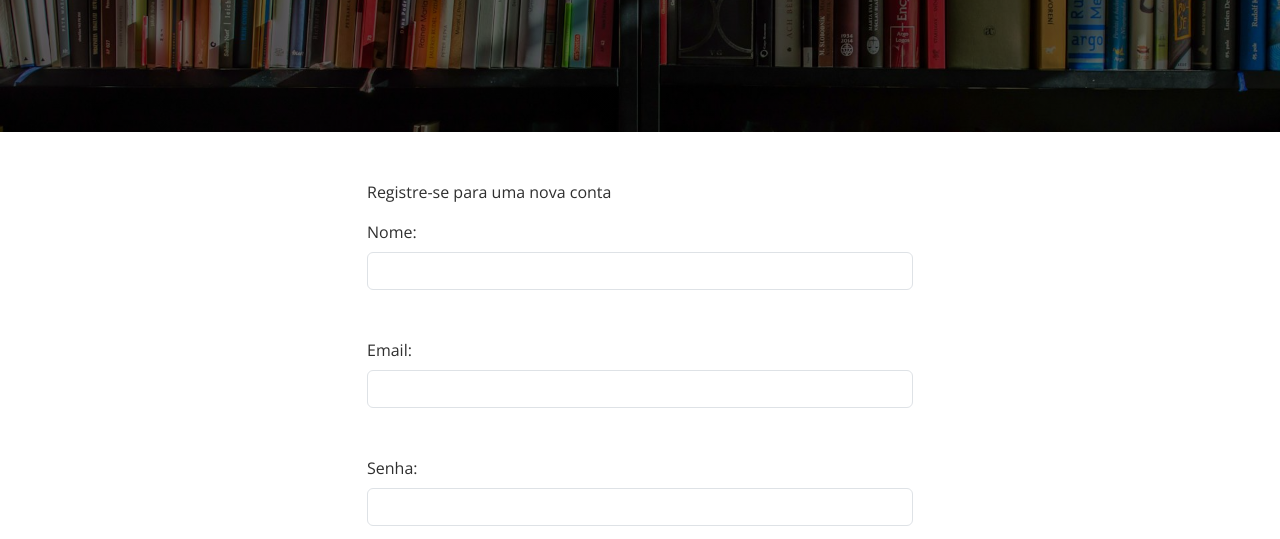
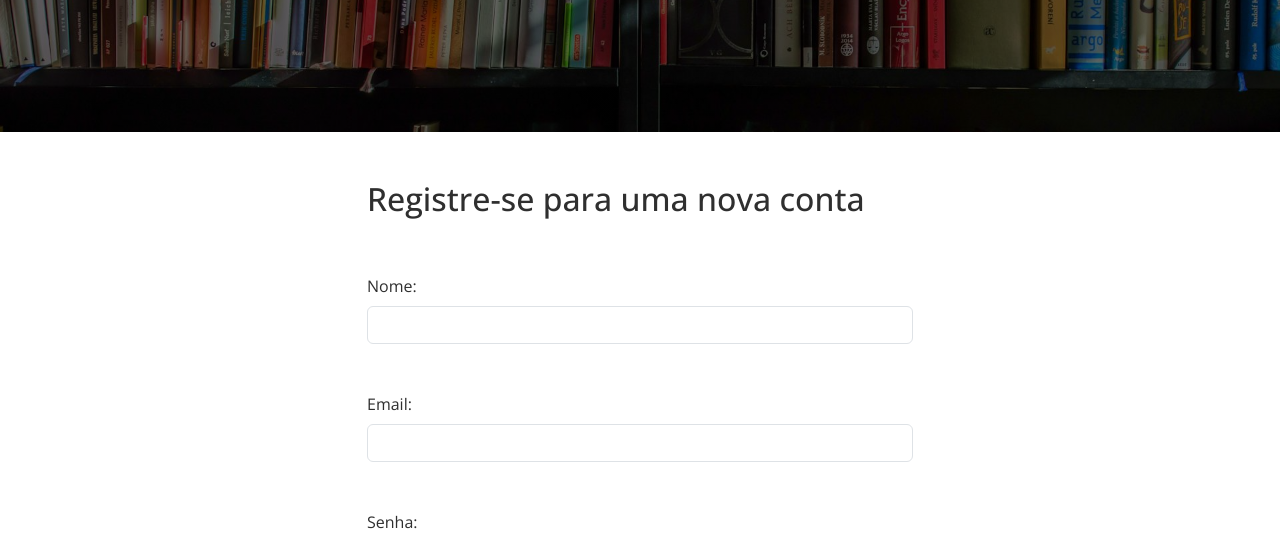
Before and after one commit to Gomes2007/projeto-biblioteca, a plain HTML site: page registrar.html in a window 1280 px wide. Shown: the part 248-787 px from the top of the page. Drawn offline with nearby package versions, Linux system fonts and the light colour scheme.

Commit message:
Alterações do h2

```diff
--- a/registrar.html
+++ b/registrar.html
@@ -52,19 +52,30 @@
             <div class="row">
               <div class="col">
                 <h2>Registrar</h2>
-
                 </div>
               </div>
             </div>
           </div>
         </div>
 
+
+        <div class="container mt-5">
+          <div class="row justify-content-center">
+          <div class="col-md-6">
+            <form class="row g-3">
+              <div class="col">
+                <h2>Registre-se para uma nova conta</h2>
+              </div>
+            </form>
+          </div>
+        </div>
+      </div>
+
         <div class="container mt-5">
           <div class="row justify-content-center">
           <div class="col-md-6">
             <form action="#" method="post">
               <div>
-                <p>Registre-se para uma nova conta</p>
                   <label class="form-label">Nome:</label>
                   <input type="text" name="nome" class="form-control">
               </div>
```
